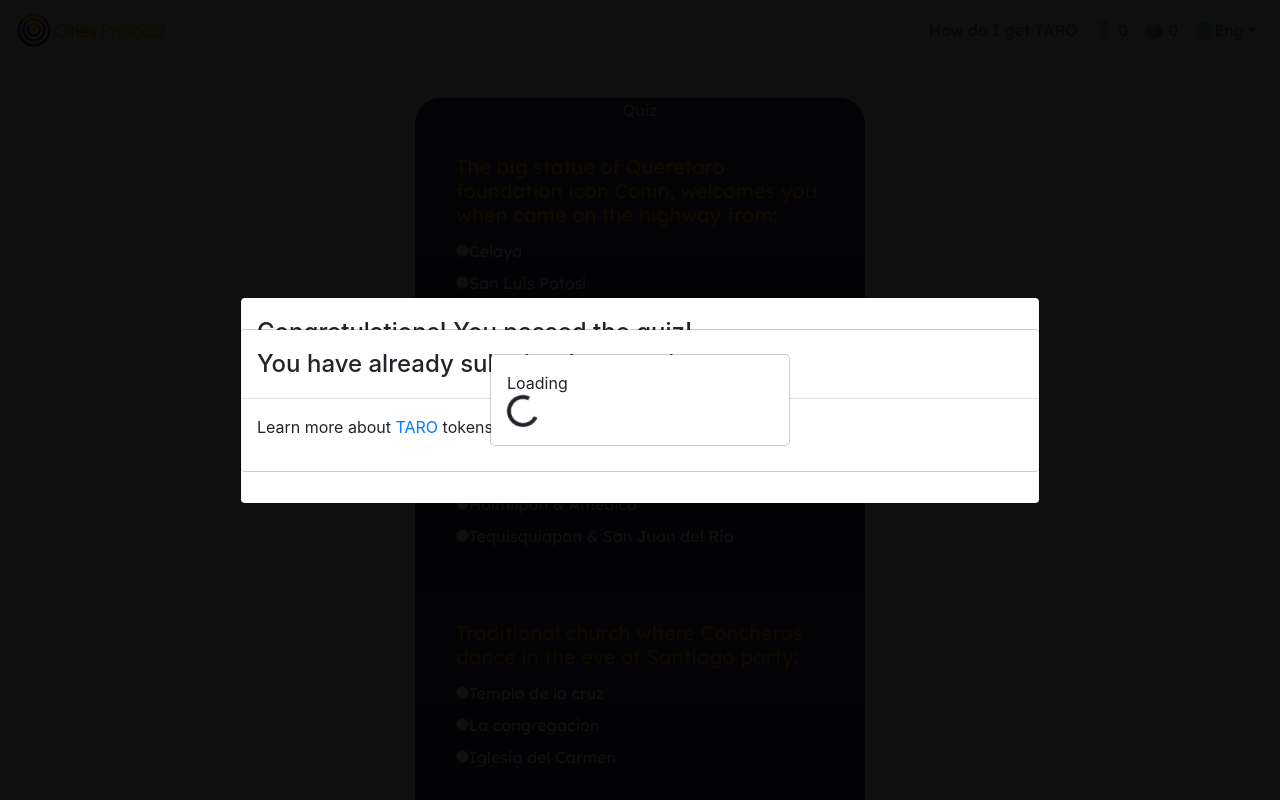
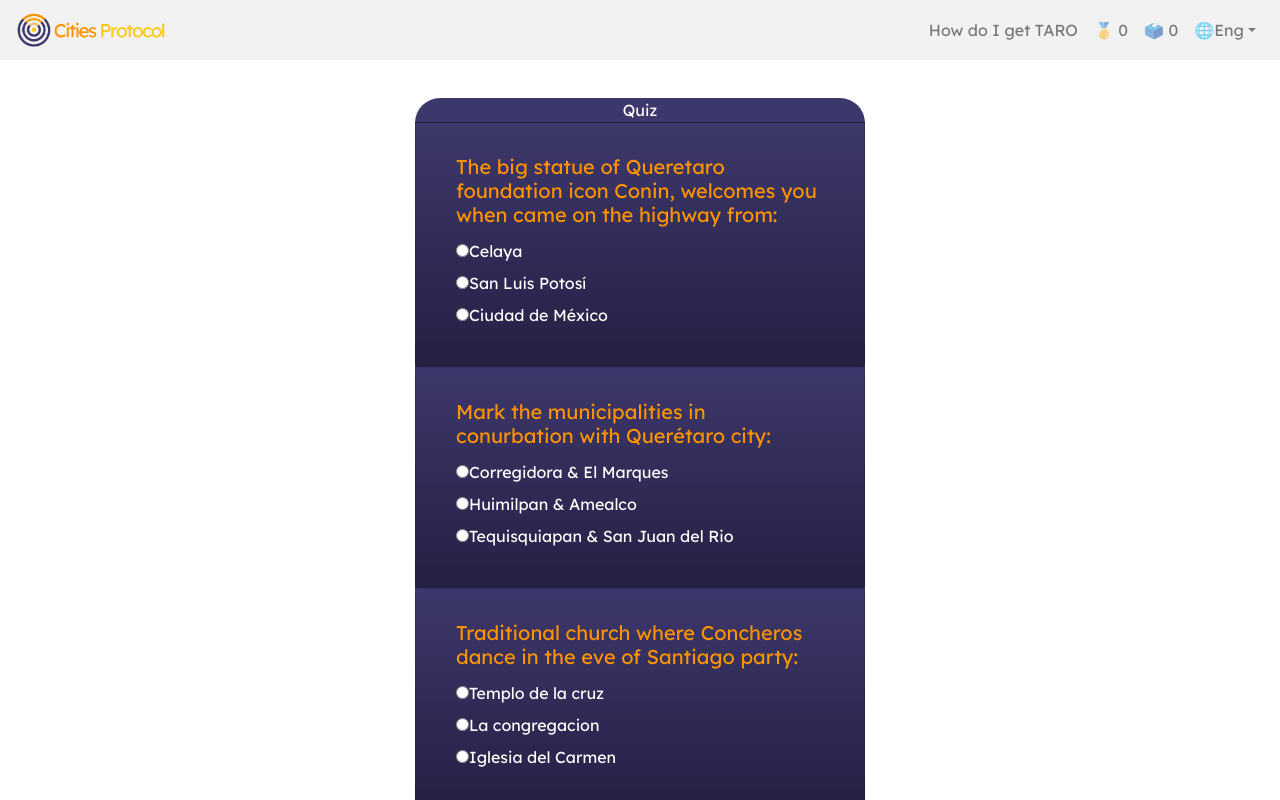
Before and after one commit to zenbitETH/Ciudades-DAO, a React (Create React App) app in the folder frontend/: page /quiz in a window 1280 px wide. Shown: the top 800 px of the page. Built offline with nearby package versions, Linux system fonts and the light colour scheme.

Commit message:
Update Quiz.js

```diff
--- a/frontend/src/components/Quiz.js
+++ b/frontend/src/components/Quiz.js
@@ -11,10 +11,10 @@ import IsLoadingModal from '../modals/IsLoadingModal';
 const Quiz = () => {
   let [userAnswers, setUserAnswers] = useState([]);
   let [checkedAnswers, setCheckedAnswers] = useState([]);
-  let [failureModalShow, setFailureModalShow] = useState(true);
-  let [successModalShow, setSuccessModalShow] = useState(true);
-  let [loadingModalShow, setLoadingModalShow] = useState(true);
-  let [alreadySubmittedModal, setAlreadSubmittedModal] = useState(true);
+  let [failureModalShow, setFailureModalShow] = useState(false);
+  let [successModalShow, setSuccessModalShow] = useState(false);
+  let [loadingModalShow, setLoadingModalShow] = useState(false);
+  let [alreadySubmittedModal, setAlreadSubmittedModal] = useState(false);
   let [hasSubmitted, setHasSubmitted] = useState();
 
   const handleOnSubmitAnswers = async e => {
```
